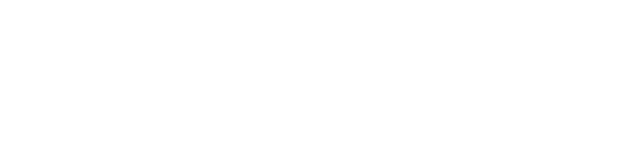
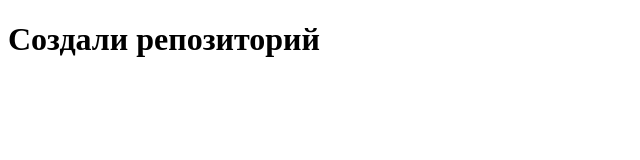
Before and after one commit to W1smee/first-project, a plain HTML site: page index.html in a window 1280 px wide. Shown: the whole page, without its empty margins (0-640 px from the left). Drawn offline with Linux system fonts and the light colour scheme.

Commit message:
Добавил заголовок

```diff
--- a/index.html
+++ b/index.html
@@ -6,6 +6,6 @@
   <title>Document</title>
 </head>
 <body>
-
+  <h1>Создали репозиторий</h1>
 </body>
 </html>
```
